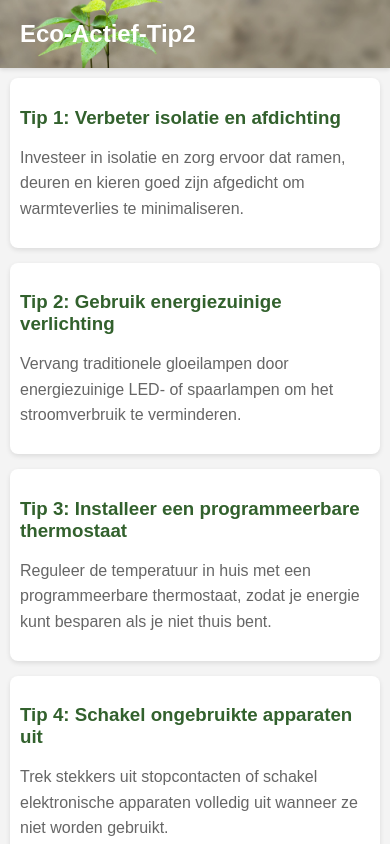
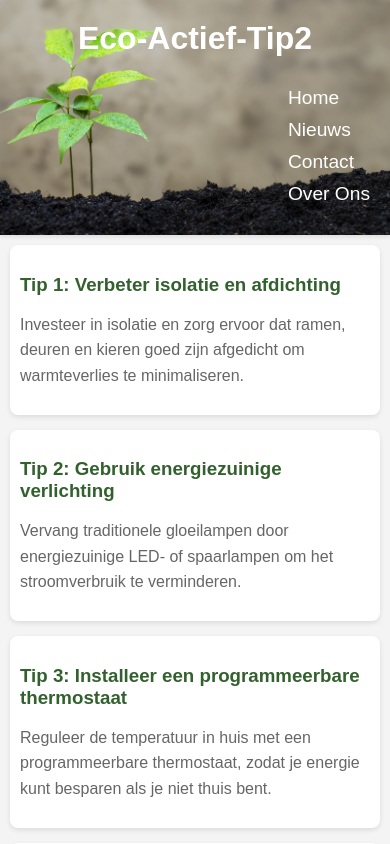
Before and after one commit to Romaliva/eco-actief, a plain HTML site: page tip2.html in a window 390 px wide. Shown: the top 844 px of the page. Drawn offline with Linux system fonts and the light colour scheme.

Commit message:
Add files via upload

```diff
--- a/tip2.html
+++ b/tip2.html
@@ -61,16 +61,29 @@
         /* Responsive design */
         @media (max-width: 768px) {
      .header {
+        flex-direction: column;
+        align-items: center;
         padding: 20px;
     }
 
-            .nav-links {
-                display: none;
+    .header h1 {
+        font-size: 2em;
+        text-align: center;
+        margin-bottom: 20px;
     }
 
-            .header h1 {
-                font-size: 1.5em;
+    .nav-menu {
+        width: 100%;
     }
+
+    .nav-links {
+        flex-direction: column;
+        align-items: center;
+        display: block;
+    }
+
+    .nav-links li {
+        margin: 10px 0;
     }
 
         .site-footer {
```
Also changed, not shown: binnenshuis.html (+7 -6 lines), buitenshuis.html (+7 -6 lines), ecoproducten.html (+5 -4 lines), gebruikers.html (+17 -4 lines), nieuwe pagina code.html (+23 -9 lines), nieuws.html (+10 -9 lines), nieuws1.html (+17 -4 lines), nieuws2.html (+17 -4 lines), nieuws3.html (+17 -4 lines), overons.html (+12 -11 lines), privacybeleid.html (+17 -4 lines), tip1.html (+17 -4 lines). Lines whose indentation alone changed are shown as unchanged.
